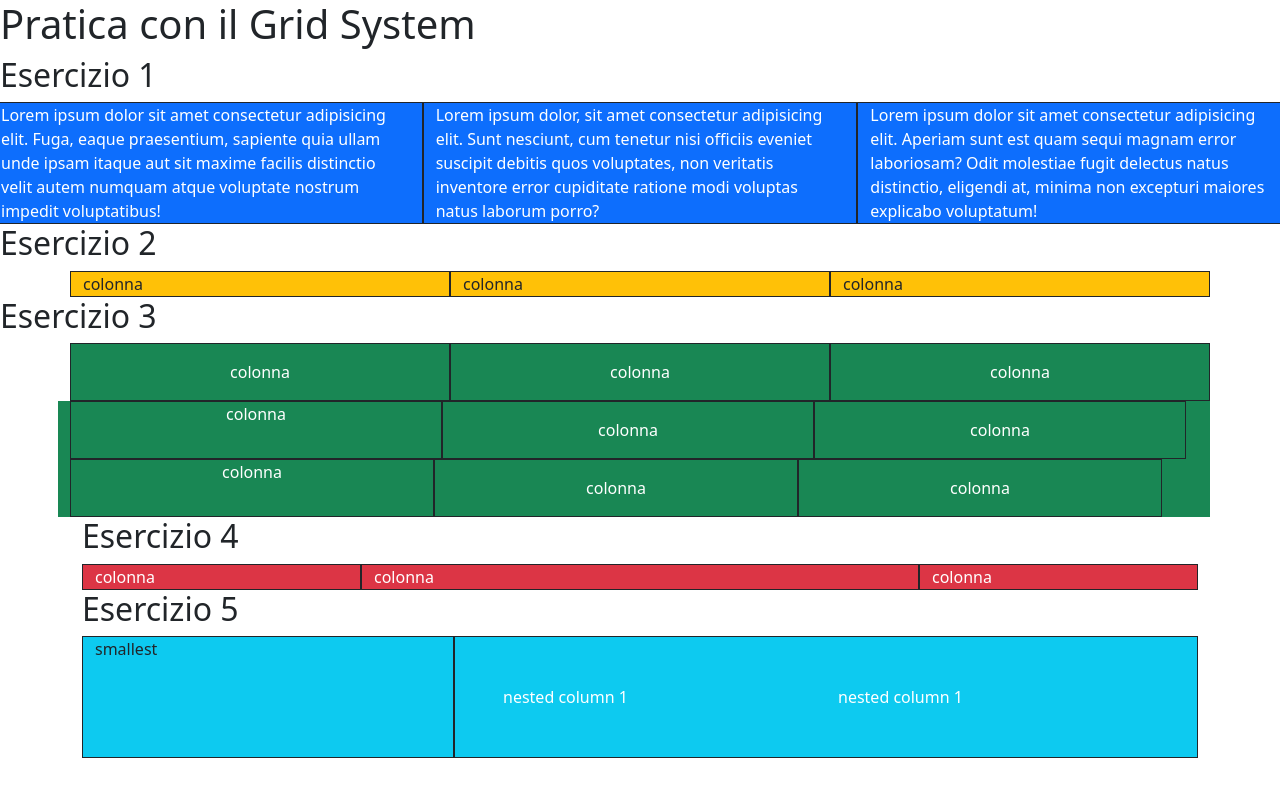
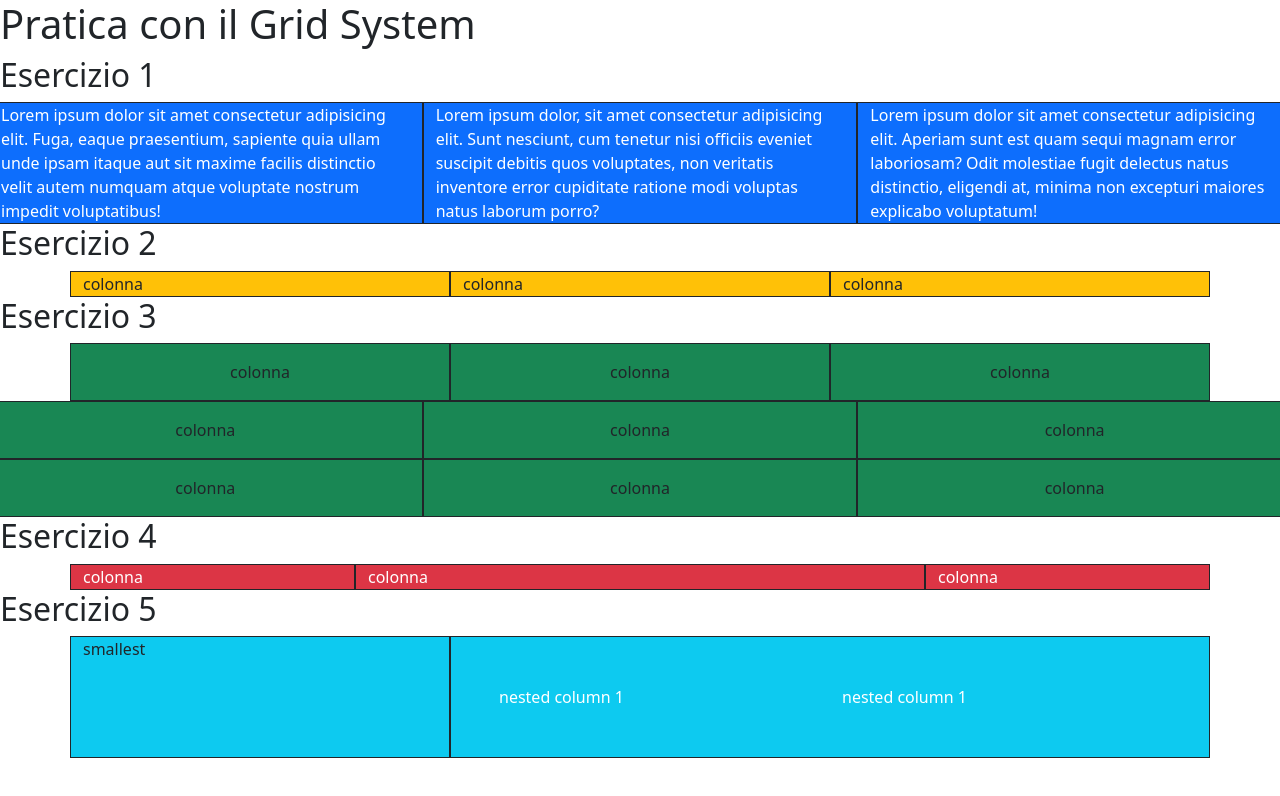
Before and after one commit to alessandrovarc/d1, a plain HTML site: page bootstrap/index.html in a window 1280 px wide. Drawn offline with nearby package versions, Linux system fonts and the light colour scheme.

Commit message:
modifche

```diff
--- a/bootstrap/index.html
+++ b/bootstrap/index.html
@@ -26,6 +26,7 @@
       error laboriosam? Odit molestiae fugit delectus natus distinctio, eligendi at, minima non excepturi maiores
       explicabo voluptatum!</div>
   </div>
+
   <h2>Esercizio 2</h2>
   <div class="container">
     <div class="row align-items-center">
@@ -45,38 +46,44 @@
   <h2>Esercizio 3</h2>
   <div class="container">
     <div class="row bg-success text-center">
-      <div class="col-4 p-3 border border-dark text-white">
+      <div class="col-4 p-3 border border-dark ">
         colonna
       </div>
-      <div class="col-4 p-3 border border-dark text-white">
+      <div class="col-4 p-3 border border-dark ">
         colonna
       </div>
-      <div class="col-4 p-3 border border-dark text-white">
+      <div class="col-4 p-3 border border-dark ">
         colonna
       </div>
+    </div>
+  </div>
   <div class="row bg-success text-center">
-        <div class="col-12 col-md-4 border border-dark text-white">
+    <div class="col-12 col-md-4 p-3 border border-dark ">
       colonna
     </div>
-        <div class="col-12 col-md-4 p-3 border border-dark text-white">
+    <div class="col-12 col-md-4 p-3 border border-dark ">
       colonna
     </div>
-        <div class="col-12 col-md-4 p-3 border border-dark text-white">
+    <div class="col-12 col-md-4 p-3 border border-dark ">
       colonna
     </div>
+  </div>
+</div>
 <div class="row bg-success text-center">
-          <div class="col-12 col-lg-4 border border-dark text-white">
+  <div class="col-12 col-lg-4 p-3 border border-dark ">
     colonna
   </div>
-          <div class="col-12 col-lg-4 p-3 border border-dark text-white">
+  <div class="col-12 col-lg-4 p-3 border border-dark ">
     colonna
   </div>
-          <div class="col-12 col-lg-4 p-3 border border-dark text-white">
+  <div class="col-12 col-lg-4 p-3 border border-dark ">
     colonna
   </div>
 </div>
 </div>
   </div>
+
+
 
 
       <h2>Esercizio 4</h2>
```
Lines whose indentation alone changed are shown as unchanged.
